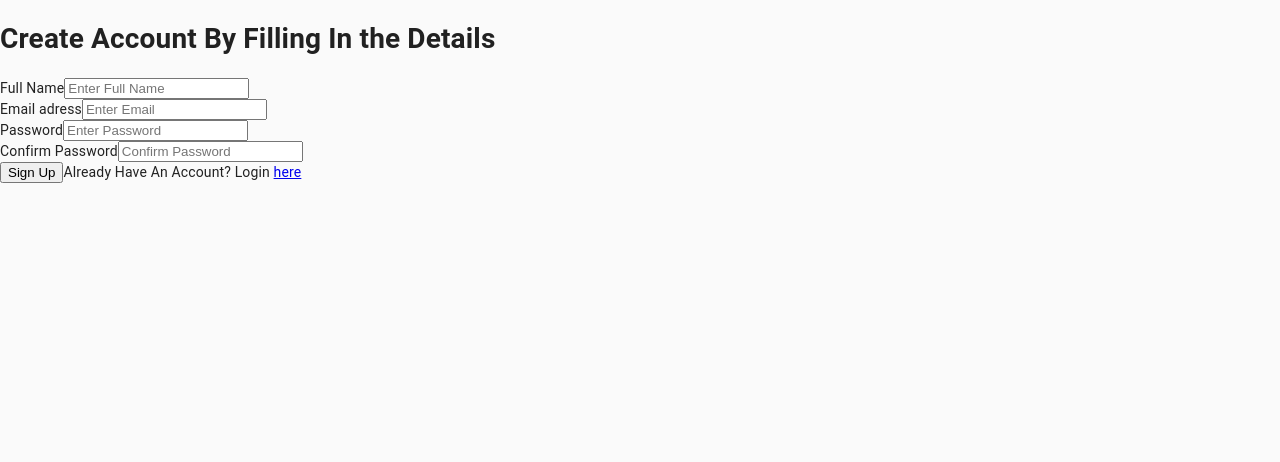
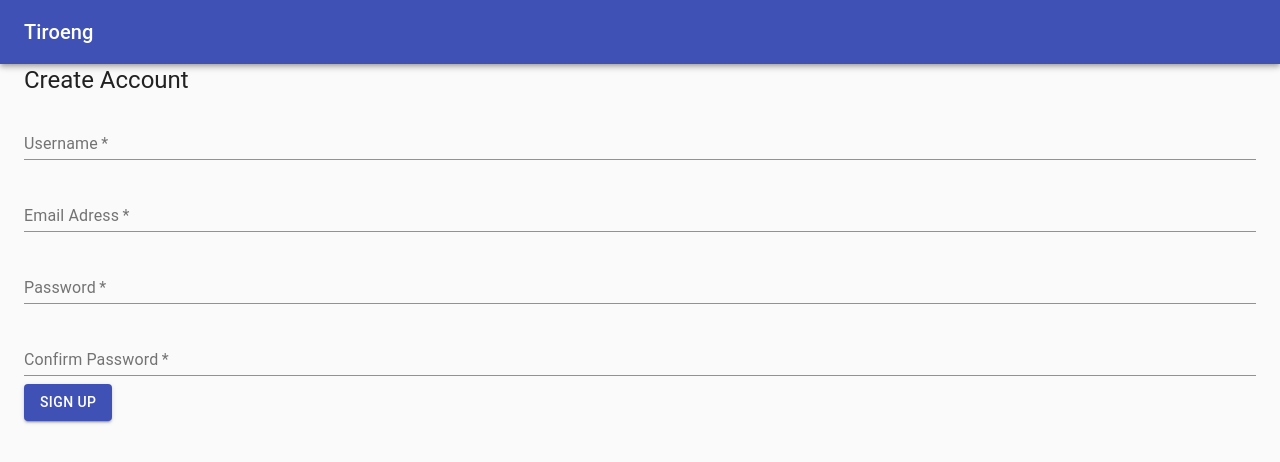
Before and after one commit to Koketso1999/tiro-e-teng, a React (Create React App) app: page /register in a window 1280 px wide. Shown: the top 462 px of the page. Built offline with nearby package versions, Linux system fonts and the light colour scheme.

Commit message:
sign up form

```diff
--- a/src/pages/sign up components/FormSignUp.js
+++ b/src/pages/sign up components/FormSignUp.js
@@ -1,39 +1,66 @@
 import React from 'react'
+import {
+    Button,
+    Typography,
+    AppBar,
+    Toolbar,
+    Container,
+    Box,
+    FormControl,
+    Input,
+    InputLabel
+  } from "@material-ui/core";
 
 const FormSignUp = () => {
     return (
-        <div>
-            <form className='form' >
-            <h1>Create Account By Filling In the Details</h1>
-            <div className='form-inputs'>
-                <label id='username' htmlFor='username' className='form-label'>
-                    Full Name
-                </label>
-                <input type='text' className='form-input' name='fullname' placeholder='Enter Full Name' />
-                {}
+        <>
+           <Box sx={{ flexGrow: 1 }}>
+      <AppBar position="static">
+        <Toolbar>
+          <Typography variant="h6" component="div" sx={{ flexGrow: 1 }}>
+            Tiroeng
+          </Typography>
+        </Toolbar>
+      </AppBar>
+    </Box>
+
+        <main className='main'>
+            <div>
+                <Container>
+                <Typography component="h1" variant="h5" marginTop='100px' >
+                    Create Account
+                </Typography>
+                <form className='form' type='submit'>
+                <FormControl margin="normal" required fullWidth>
+                        <InputLabel htmlFor="username">Username</InputLabel>
+                        <Input type='text' id="username" name="username" autoComplete="off" />
+                    </FormControl>
+                    <FormControl margin="normal" required fullWidth>
+                        <InputLabel htmlFor="email">Email Adress</InputLabel>
+                        <Input type='email' id="email" name="email" autoComplete="off" />
+                    </FormControl>
+                    <FormControl margin="normal" required fullWidth>
+                        <InputLabel htmlFor="password">Password</InputLabel>
+                        <Input type='password' id="password" name="password" autoComplete="off" />
+                    </FormControl>
+                    <FormControl margin="normal" required fullWidth>
+                        <InputLabel htmlFor="password2">Confirm Password</InputLabel>
+                        <Input type='password' id="password2" name="password2" autoComplete="off" />
+                    </FormControl>
+                    <Button
+                        type="submit"
+                        variant="contained"
+                        color="primary"
+                        className='button'>
+                        Sign Up
+                    </Button>
+                </form>
+                </Container>
             </div>
-            <div className='form-inputs'>
-                <label id='username'  htmlFor='email' className='form-label'>
-                   Email adress
-                </label>
-                 <input type='email' className='email-input' name='email' placeholder='Enter Email' />
-            </div>
-            <div className='form-inputs'>
-                <label id='password'  htmlFor='password' className='form-label'>
-                   Password
-                </label>
-                 <input type='password' className='password-input' name='password' placeholder='Enter Password' />
-            </div>
-            <div className='form-inputs'>
-                <label id='password2'  htmlFor='password2' className='form-label'>
-                   Confirm Password
-                </label>
-                 <input type='password' className='password2-input' name='password2' placeholder='Confirm Password' />
-            </div>
-            <button className='form-input-button' type='submit'>Sign Up</button>
-            <span className='form-input-login'>Already Have An Account? Login <a href='#'>here</a></span>
-           </form>
-        </div>
+        </main>
+
+        </>
+
     )
 }
 
--- a/src/utils/errorBoundary.js
+++ b/src/utils/errorBoundary.js
@@ -1,5 +1,5 @@
 import React, {Component} from 'react';
-import '../css/ErrorBoundary.less';
+import '../css/errorBoundary.less';
 import {Button, Result} from 'antd';
 
 class ErrorBoundary extends Component {
```
